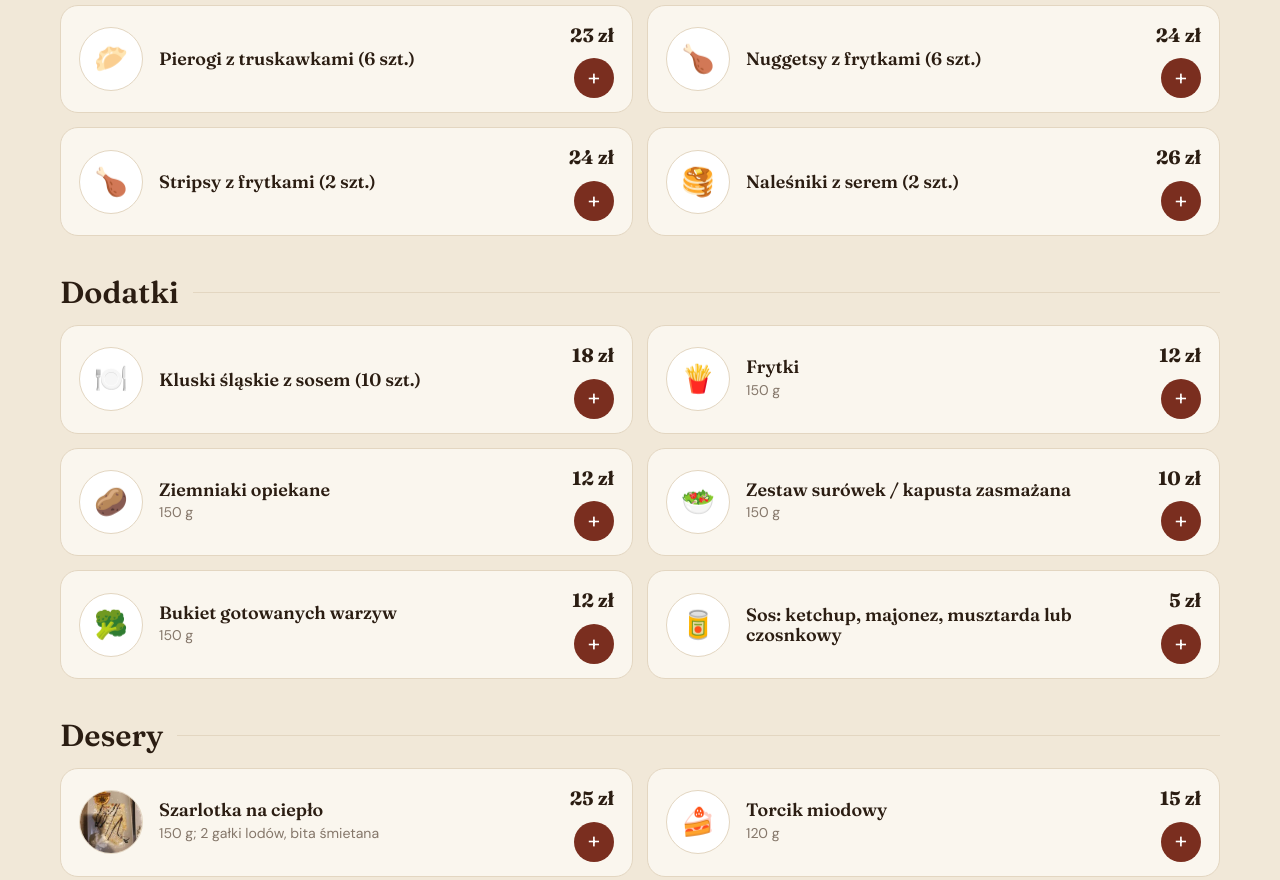
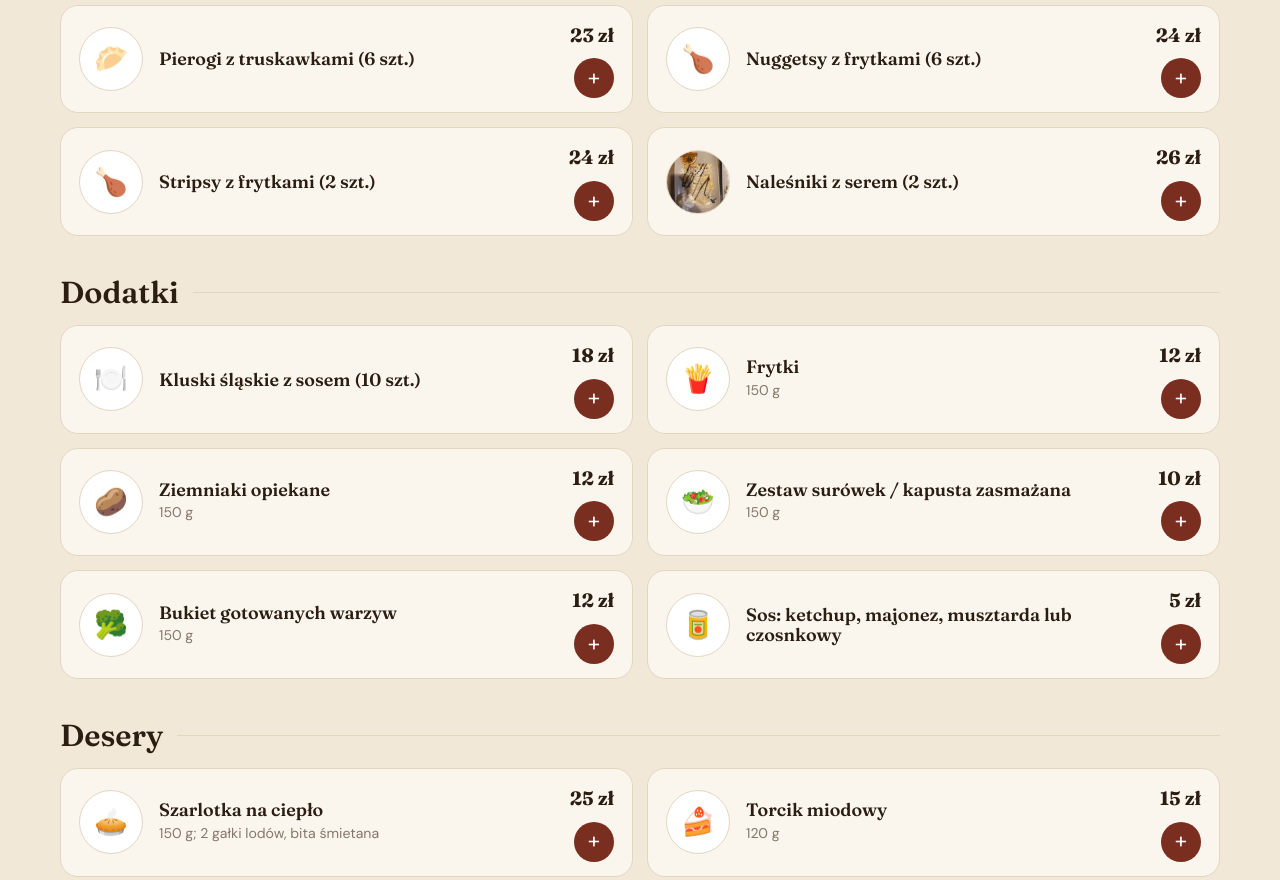
Before and after one commit to Sebix224/karczma-pod-lipami, a plain HTML site: page index.html in a window 1280 px wide. Shown: the part 3920-4800 px from the top of the page. Drawn offline with Linux system fonts and the light colour scheme.

Commit message:
Zdjęcie 05 to naleśniki z serem, nie szarlotka
Co-Authored-By: Claude Opus 5.5 <noreply@anthropic.com>

```diff
--- a/index.html
+++ b/index.html
@@ -503,14 +503,14 @@ footer details p{margin-bottom:8px}
     {id:31,cat:"dzieci",name:"Pierogi z truskawkami (6 szt.)",desc:"",price:23,ico:"🥟"},
     {id:32,cat:"dzieci",name:"Nuggetsy z frytkami (6 szt.)",desc:"",price:24,ico:"🍗"},
     {id:33,cat:"dzieci",name:"Stripsy z frytkami (2 szt.)",desc:"",price:24,ico:"🍗"},
-    {id:34,cat:"dzieci",name:"Naleśniki z serem (2 szt.)",desc:"",price:26,ico:"🥞"},
+    {id:34,cat:"dzieci",name:"Naleśniki z serem (2 szt.)",desc:"",price:26,ico:"🥞",img:"05"},
     {id:35,cat:"dodatki",name:"Kluski śląskie z sosem (10 szt.)",desc:"",price:18,ico:"🍽️"},
     {id:36,cat:"dodatki",name:"Frytki",desc:"150 g",price:12,ico:"🍟"},
     {id:37,cat:"dodatki",name:"Ziemniaki opiekane",desc:"150 g",price:12,ico:"🥔"},
     {id:38,cat:"dodatki",name:"Zestaw surówek / kapusta zasmażana",desc:"150 g",price:10,ico:"🥗"},
     {id:39,cat:"dodatki",name:"Bukiet gotowanych warzyw",desc:"150 g",price:12,ico:"🥦"},
     {id:40,cat:"dodatki",name:"Sos: ketchup, majonez, musztarda lub czosnkowy",desc:"",price:5,ico:"🥫"},
-    {id:41,cat:"desery",name:"Szarlotka na ciepło",desc:"150 g; 2 gałki lodów, bita śmietana",price:25,ico:"🥧",img:"05"},
+    {id:41,cat:"desery",name:"Szarlotka na ciepło",desc:"150 g; 2 gałki lodów, bita śmietana",price:25,ico:"🥧"},
     {id:42,cat:"desery",name:"Torcik miodowy",desc:"120 g",price:15,ico:"🍰"},
     {id:43,cat:"desery",name:"Pucharek lodowy z owocami",desc:"3 gałki lodów, owoce, bita śmietana, polewa",price:24,ico:"🍨"},
     {id:44,cat:"desery",name:"Pucharek lodowy z advocatem",desc:"3 gałki lodów, advocat, bita śmietana",price:24,ico:"🍨"},
@@ -544,7 +544,7 @@ footer details p{margin-bottom:8px}
     {id:72,cat:"piwa",name:"Piwo Free 0%",desc:"0,5 l, różne smaki",price:12,ico:"🍺"},
     {id:73,cat:"piwa",name:"Karmi Classic 0%",desc:"0,5 l",price:12,ico:"🍺"}
   ];
-  const GALLERY = [["13","Golonko pieczone"],["04","Rolada wołowa z kluskami śląskimi"],["01","Pstrąg z grilla"],["06","Udziec jagnięcy"],["11","Kotlet schabowy"],["08","Pieczeń wieprzowa"],["02","Sandacz z pieca"],["07","Placki z gulaszem"],["03","Filet z indyka w sosie pieczarkowym"],["12","Grillowany oscypek i przystawki"],["05","Szarlotka na ciepło"],["09","Rolada wołowa"]];
+  const GALLERY = [["13","Golonko pieczone"],["04","Rolada wołowa z kluskami śląskimi"],["01","Pstrąg z grilla"],["06","Udziec jagnięcy"],["11","Kotlet schabowy"],["08","Pieczeń wieprzowa"],["02","Sandacz z pieca"],["07","Placki z gulaszem"],["03","Filet z indyka w sosie pieczarkowym"],["12","Grillowany oscypek i przystawki"],["05","Naleśniki z serem"],["09","Rolada wołowa"]];
   const STORE = 'karczma-pod-lipami-koszyk';
   const RANGES = {"0":[10,21],"1":[12,21],"2":[12,21],"3":[12,21],"4":[12,21],"5":[12,21],"6":[10,21]};
   const DAY_NAMES = ['Niedziela', 'Poniedziałek', 'Wtorek', 'Środa', 'Czwartek', 'Piątek', 'Sobota'];
```
